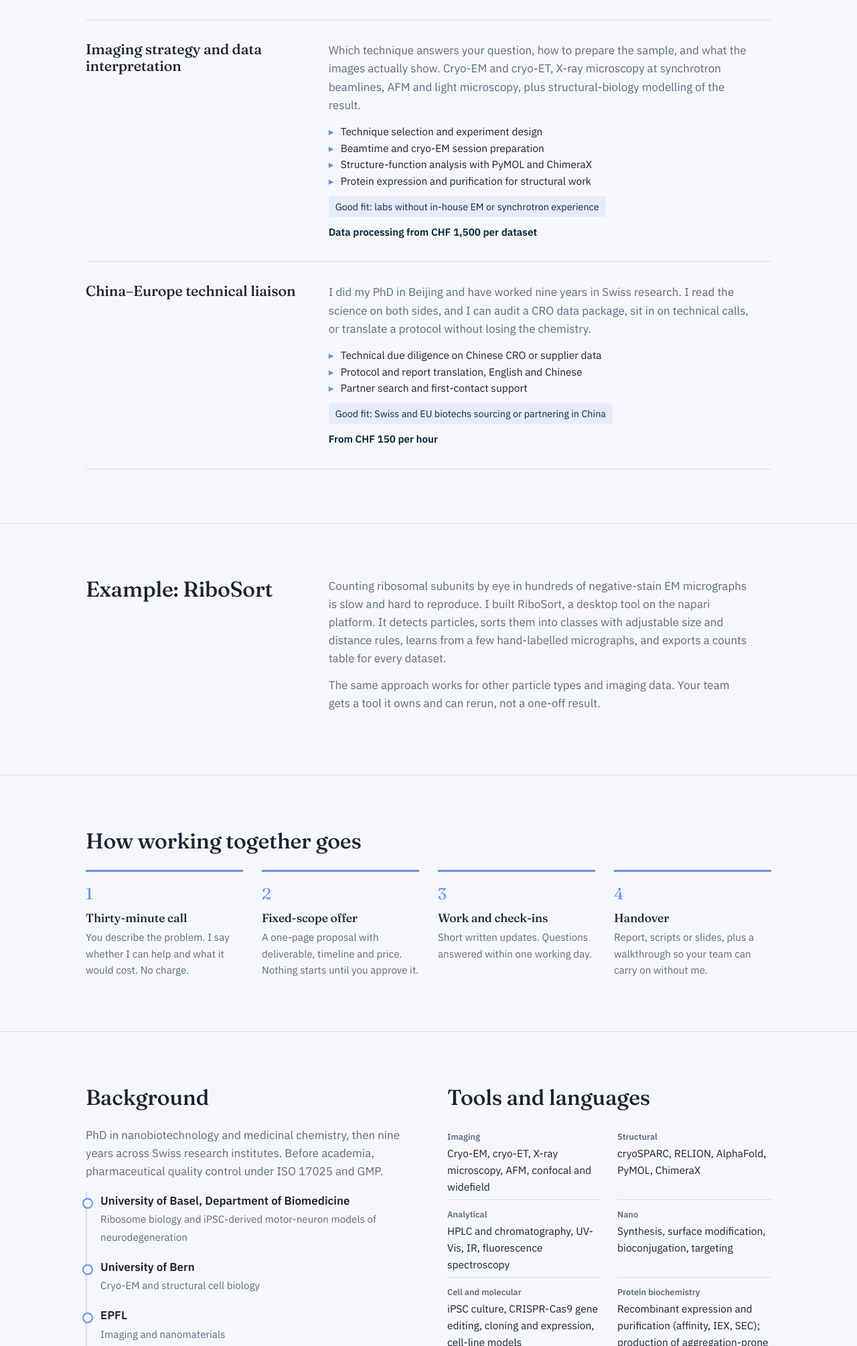
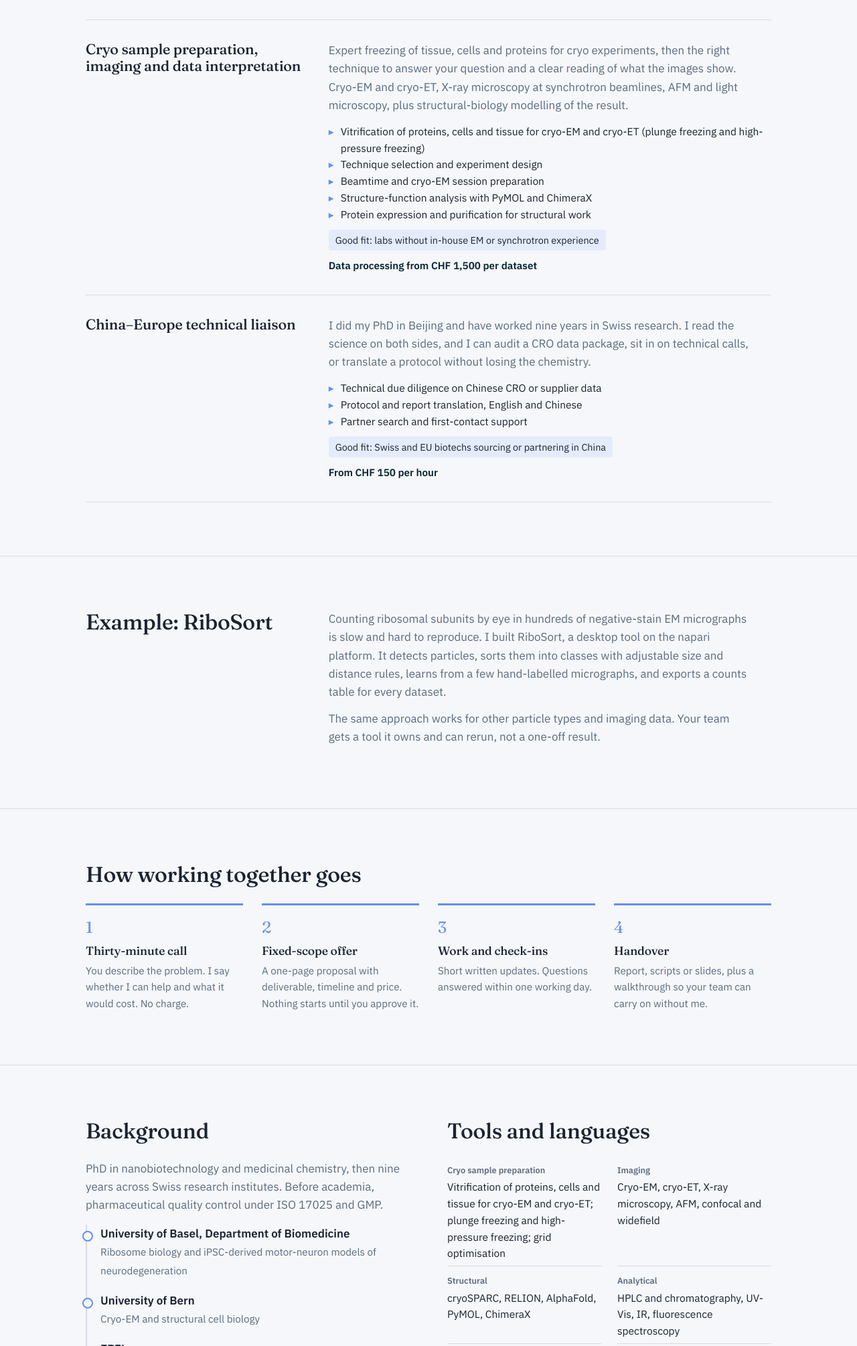
Before and after one commit to ImanR64/ImanR64.github.io, a plain HTML site: page index.html in a window 1280 px wide. Shown: the part 2674-4684 px from the top of the page at 67% size. Drawn offline with Linux system fonts and the light colour scheme.

Commit message:
Add cryo sample preparation expertise
Co-Authored-By: Claude Opus 5.5 <noreply@anthropic.com>
Claude-Session: https://claude.ai/code/session_01E8aEMAKYgKsffnt9AgSJEM

```diff
--- a/index.html
+++ b/index.html
@@ -4,13 +4,13 @@
 <meta charset="UTF-8">
 <meta name="viewport" content="width=device-width, initial-scale=1.0">
 <title>Dr. Iman Rostami — Nanoscience, imaging and structural biology consulting</title>
-<meta name="description" content="Independent scientific consultant in Switzerland: data analysis and statistics, bioinformatics, custom image-analysis software, biology project support, multi-scale imaging (cryo-EM, X-ray, light), structural biology and nanomedicine.">
+<meta name="description" content="Independent scientific consultant in Switzerland: data analysis and statistics, bioinformatics, custom image-analysis software, biology project support, cryo sample preparation and multi-scale imaging (cryo-EM, cryo-ET, X-ray, light), structural biology and nanomedicine.">
 <meta property="og:title" content="Dr. Iman Rostami — scientific consulting">
 <meta property="og:description" content="Nanoparticle functionalization, multi-scale imaging, structural biology and data pipelines. Switzerland, with China–Europe technical liaison.">
 <meta property="og:url" content="https://imanr64.github.io/">
 <link rel="canonical" href="https://imanr64.github.io/">
 <script type="application/ld+json">
-{"@context":"https://schema.org","@type":"ProfessionalService","name":"Dr. Iman Rostami — scientific consulting","url":"https://imanr64.github.io/","email":"imanrostami64@gmail.com","areaServed":["CH","EU"],"knowsLanguage":["en","zh","fa"],"description":"Data analysis and statistics, bioinformatics, custom scientific software, scientific due diligence, cryo-EM and imaging, iPSC neurodegeneration models and nanoparticle design for labs, biotech teams and investors.","founder":{"@type":"Person","name":"Iman Rostami","honorificPrefix":"Dr.","sameAs":["https://orcid.org/0000-0002-1344-0748","https://www.linkedin.com/in/iman-rostami-57822b81/","https://scholar.google.com/citations?hl=en&user=A0uTlesAAAAJ","https://github.com/ImanR64"]}}
+{"@context":"https://schema.org","@type":"ProfessionalService","name":"Dr. Iman Rostami — scientific consulting","url":"https://imanr64.github.io/","email":"imanrostami64@gmail.com","areaServed":["CH","EU"],"knowsLanguage":["en","zh","fa"],"description":"Data analysis and statistics, bioinformatics, custom scientific software, scientific due diligence, cryo sample preparation, cryo-EM and imaging, iPSC neurodegeneration models and nanoparticle design for labs, biotech teams and investors.","founder":{"@type":"Person","name":"Iman Rostami","honorificPrefix":"Dr.","sameAs":["https://orcid.org/0000-0002-1344-0748","https://www.linkedin.com/in/iman-rostami-57822b81/","https://scholar.google.com/citations?hl=en&user=A0uTlesAAAAJ","https://github.com/ImanR64"]}}
 </script>
 <link rel="preconnect" href="https://fonts.googleapis.com">
 <link rel="preconnect" href="https://fonts.gstatic.com" crossorigin>
@@ -244,10 +244,11 @@
     </div>
 
     <div class="service">
-      <div><h3>Imaging strategy and data interpretation</h3></div>
+      <div><h3>Cryo sample preparation, imaging and data interpretation</h3></div>
       <div>
-        <p>Which technique answers your question, how to prepare the sample, and what the images actually show. Cryo-EM and cryo-ET, X-ray microscopy at synchrotron beamlines, AFM and light microscopy, plus structural-biology modelling of the result.</p>
+        <p>Expert freezing of tissue, cells and proteins for cryo experiments, then the right technique to answer your question and a clear reading of what the images show. Cryo-EM and cryo-ET, X-ray microscopy at synchrotron beamlines, AFM and light microscopy, plus structural-biology modelling of the result.</p>
         <ul>
+          <li>Vitrification of proteins, cells and tissue for cryo-EM and cryo-ET (plunge freezing and high-pressure freezing)</li>
           <li>Technique selection and experiment design</li>
           <li>Beamtime and cryo-EM session preparation</li>
           <li>Structure-function analysis with PyMOL and ChimeraX</li>
@@ -313,6 +314,7 @@
     <div>
       <h2>Tools and languages</h2>
       <ul class="tools">
+        <li><b>Cryo sample preparation</b>Vitrification of proteins, cells and tissue for cryo-EM and cryo-ET; plunge freezing and high-pressure freezing; grid optimisation</li>
         <li><b>Imaging</b>Cryo-EM, cryo-ET, X-ray microscopy, AFM, confocal and widefield</li>
         <li><b>Structural</b>cryoSPARC, RELION, AlphaFold, PyMOL, ChimeraX</li>
         <li><b>Analytical</b>HPLC and chromatography, UV-Vis, IR, fluorescence spectroscopy</li>
```
